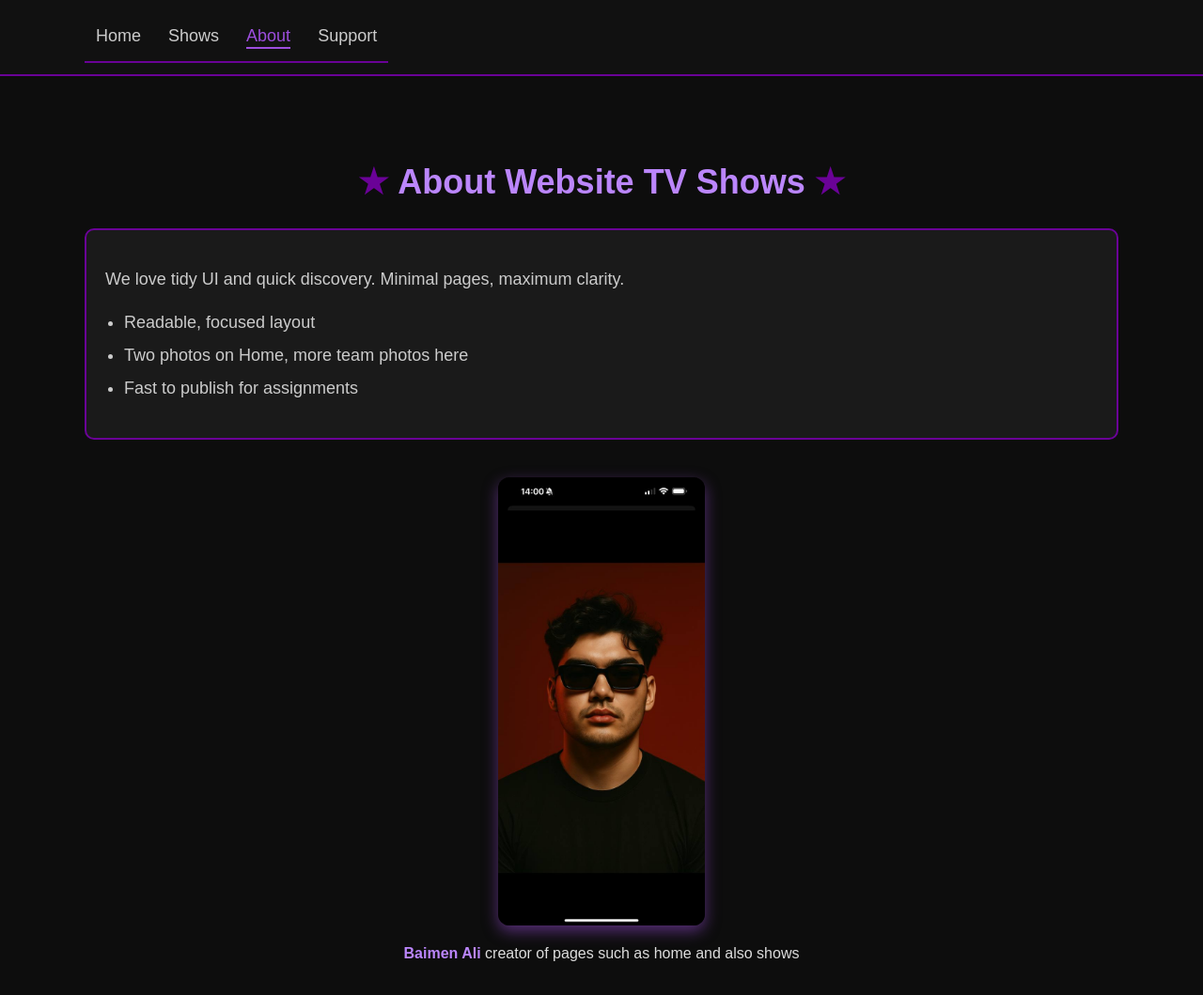
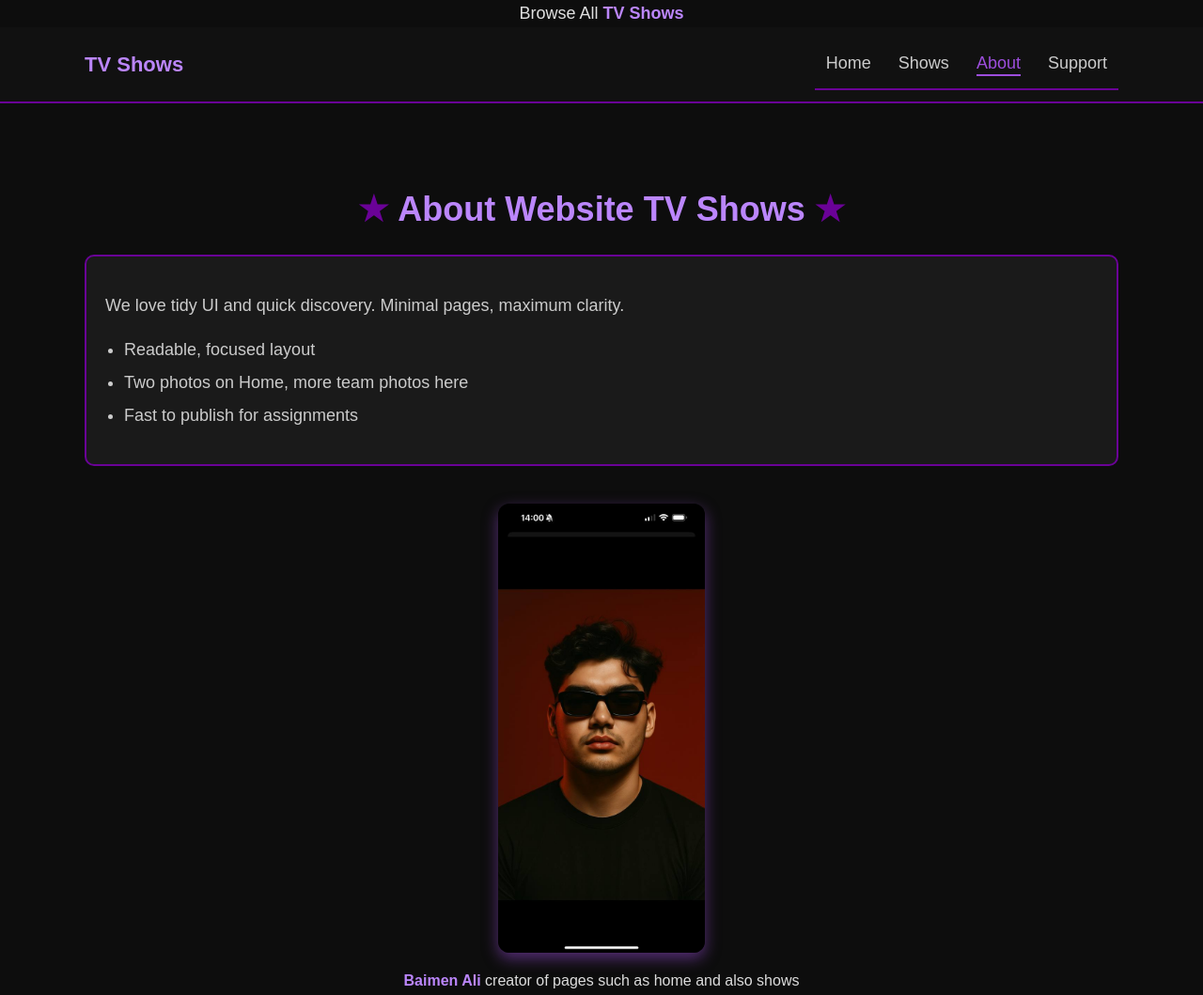
Before and after one commit to Ali-Baimen/WebTech, a plain HTML site: page About.html in a window 1280 px wide. Shown: the top 1059 px of the page at 94% size. Drawn offline with Linux system fonts and the light colour scheme.

Commit message:
Commiting the changes

```diff
--- a/About.html
+++ b/About.html
@@ -6,8 +6,12 @@
   <link rel="stylesheet" href="style.css">
 </head>
 <body>
+    <div id="top-banner">
+    Browse All <span class="highlighted-text">TV Shows</span>
+  </div>
   <nav>
     <div class="navbar">
+      <div class="logo">TV Shows</div>
       <div class="nav">
         <a href="index.html">Home</a>
         <a href="shows.html">Shows</a>
```
Also changed, not shown: Support.html (+5 -0 lines).
